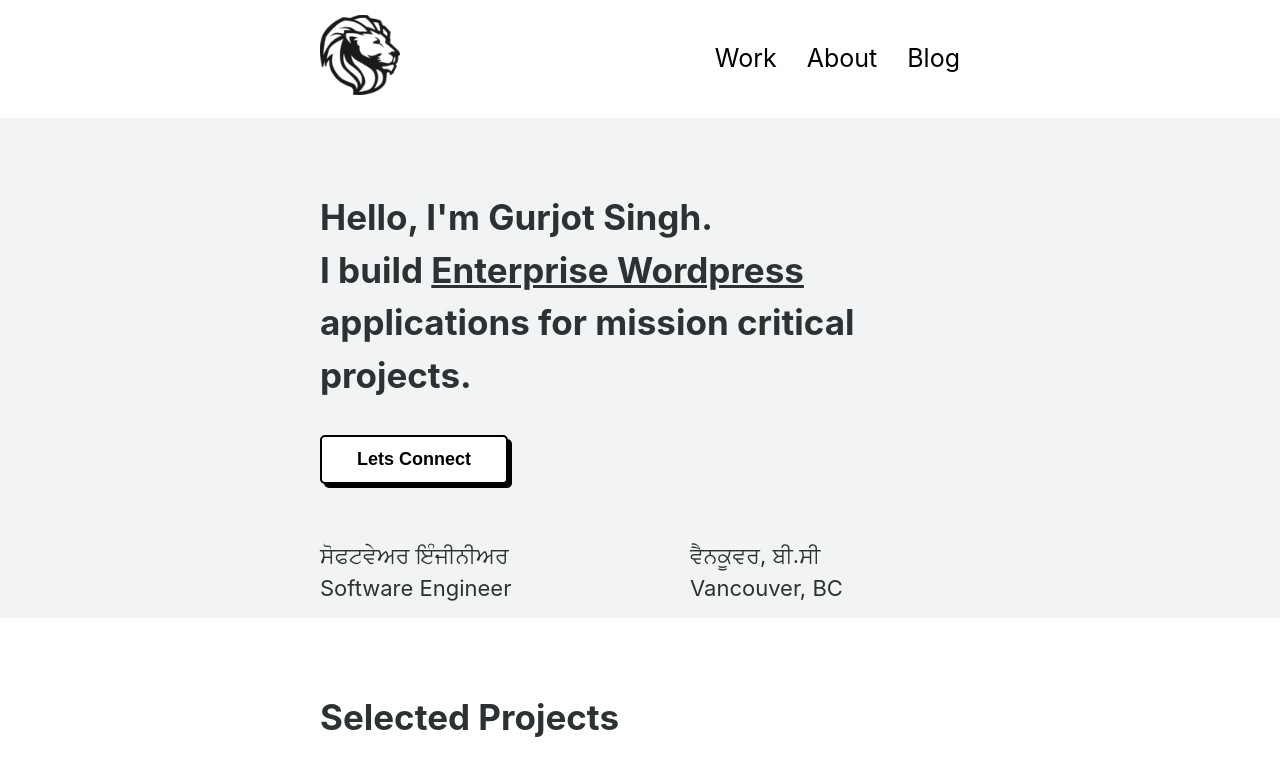
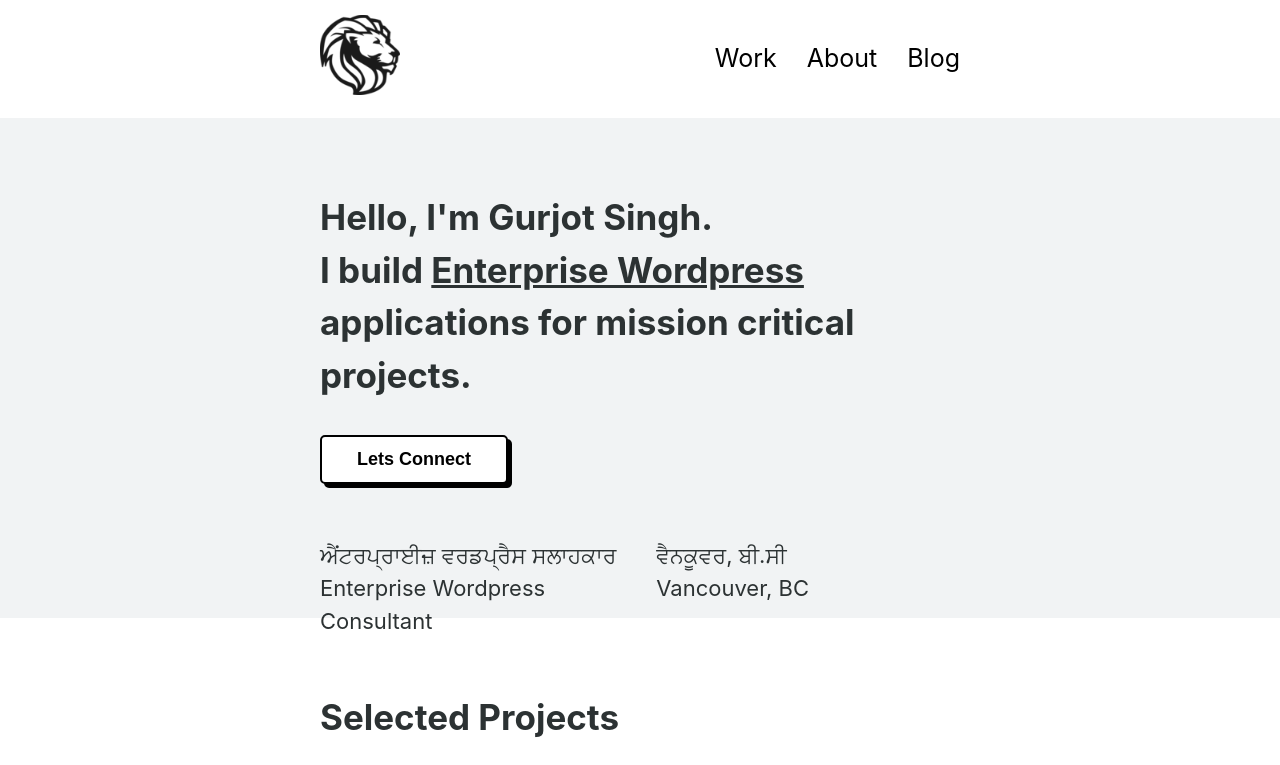
Before and after one commit to gurjotsinghdev/gurjotsinghdev, a Next.js app: page / in a window 1280 px wide. Shown: the top 765 px of the page. Built offline with nearby package versions, Linux system fonts and the light colour scheme.

Commit message:
enterprise punjabi

```diff
--- a/components/hero.js
+++ b/components/hero.js
@@ -14,8 +14,8 @@ export default function Hero ( ) {
                 <button className="primaryBtn">Lets Connect</button></a>
                 <div className={styles.heroMeta}>
                     <div className={styles.position}>
-                        <p className={styles.positionPunjabi}>ਸੋਫਟਵੇਅਰ ਇੰਜੀਨੀਅਰ</p>
-                        <p className={styles.positionEnglish}>Software Engineer</p>
+                        <p className={styles.positionPunjabi}>ਐਂਟਰਪ੍ਰਾਈਜ਼ ਵਰਡਪ੍ਰੈਸ ਸਲਾਹਕਾਰ</p>
+                        <p className={styles.positionEnglish}>Enterprise Wordpress Consultant</p>
 
                     </div>
                     <div className={styles.location}>
--- a/styles/Hero.module.css
+++ b/styles/Hero.module.css
@@ -17,13 +17,13 @@
 
 .heroSection .heroMeta {
     display: grid;
-    grid-template-columns: 1fr 1fr;
+    grid-template-columns: 2.3fr 1fr;
     margin: 55px 0px;
     justify-content: center;
 }
 
 .location {
-    padding-left: 50px;
+    padding-left: 1px;
 }
 
 @media only screen and (min-width: 800px) {
@@ -42,4 +42,11 @@
         font-size: 22px;
     }
 
+    .heroSection .heroMeta {
+        display: grid;
+        grid-template-columns: 1.1fr 1fr;
+        margin: 55px 0px;
+        justify-content: center;
+    }
+
   }
```
